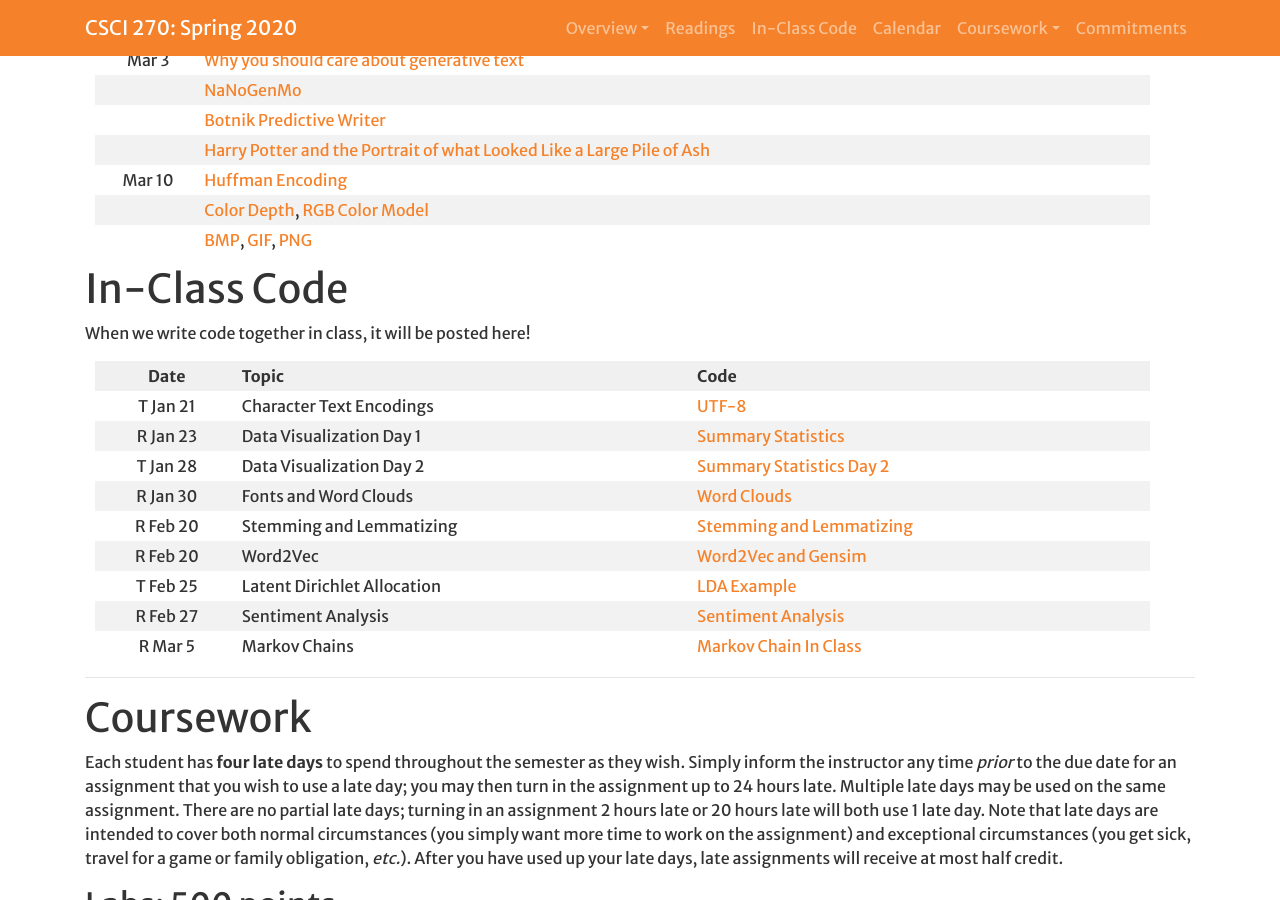
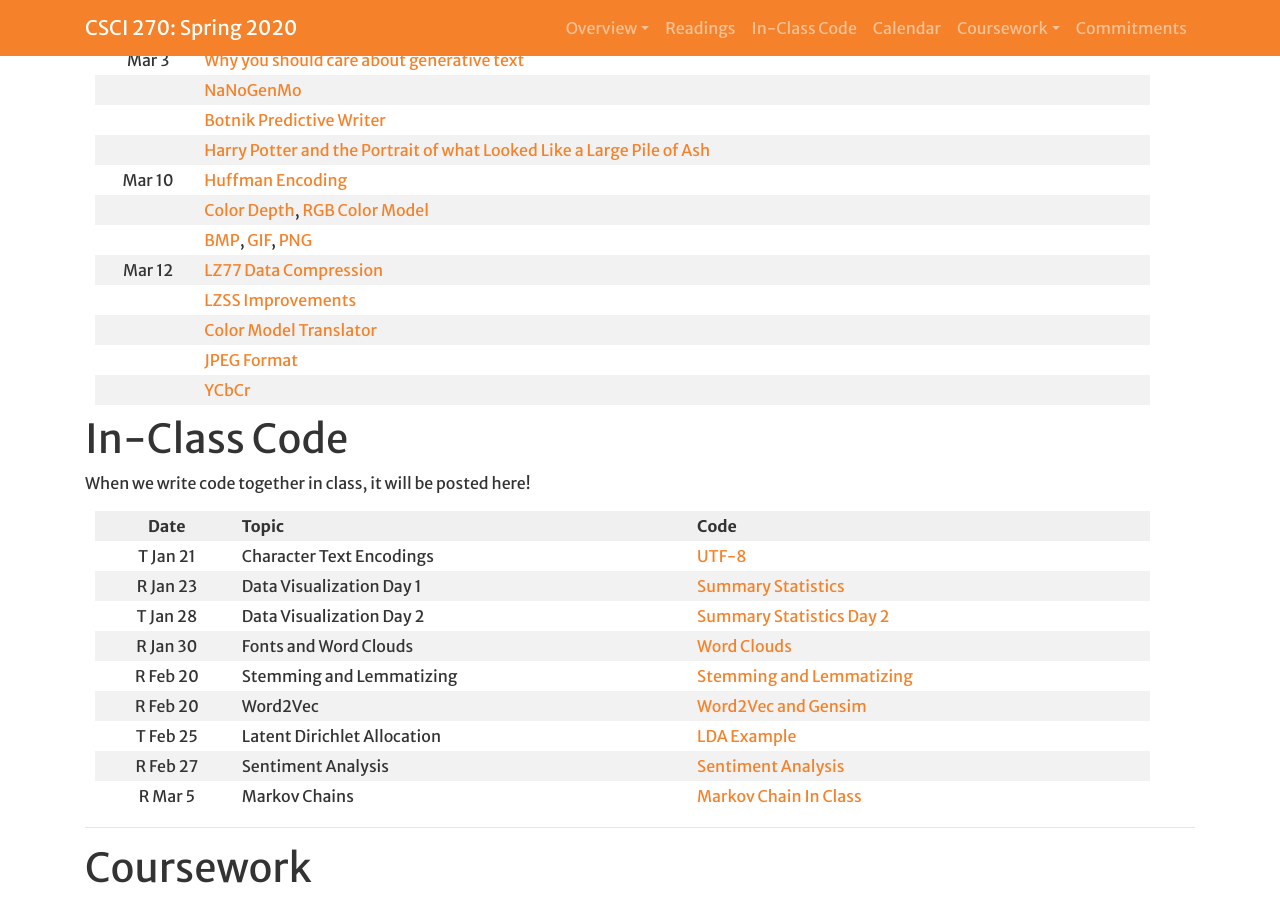
Before and after one commit to Hendrix-CS/csci270, a Jekyll site: the page built from index.md, in a window 1280 px wide and 900 px high, scrolled down 2536 px. Built offline with Jekyll 4.4.1, drawn with Linux system fonts in a browser that asks for light colours; a script that is not in the unit is left out; our own code applies the rules of GitHub Pages for plain Markdown files.

Commit message:
References for more image formats and compression, fixing lab 7 image

```diff
--- a/index.md
+++ b/index.md
@@ -83,6 +83,12 @@ prepared. As readings are assigned, they will be posted here.
 | Mar 10 | [Huffman Encoding](https://en.wikipedia.org/wiki/Huffman_coding) |
 | | [Color Depth](https://en.wikipedia.org/wiki/Color_depth), [RGB Color Model](https://en.wikipedia.org/wiki/RGB_color_model) |
 | | [BMP](https://en.wikipedia.org/wiki/BMP_file_format), [GIF](https://en.wikipedia.org/wiki/BMP_file_format), [PNG](https://en.wikipedia.org/wiki/Portable_Network_Graphics) |
+| Mar 12 | [LZ77 Data Compression](https://towardsdatascience.com/how-data-compression-works-exploring-lz77-3a2c2e06c097) |
+| | [LZSS Improvements](http://web.eecs.umich.edu/~sugih/courses/eecs281/fall07/lectures/lecture11.pdf) |
+| | [Color Model Translator](http://colorizer.org/) |
+| | [JPEG Format](https://en.wikipedia.org/wiki/JPEG) |
+| | [YCbCr](https://medium.com/breaktheloop/what-is-ycbcr-964fde85eeb3) |
+
 
 # <a name="inclasscode">In-Class Code</a>
 
```
Also changed, not shown: labs/markov.md (+1 -1 lines), assets/images/markovlanguagepie.png.
